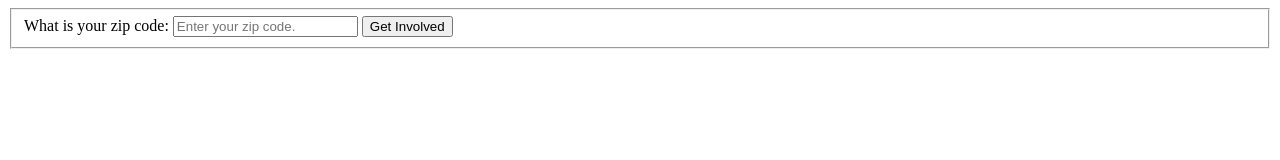
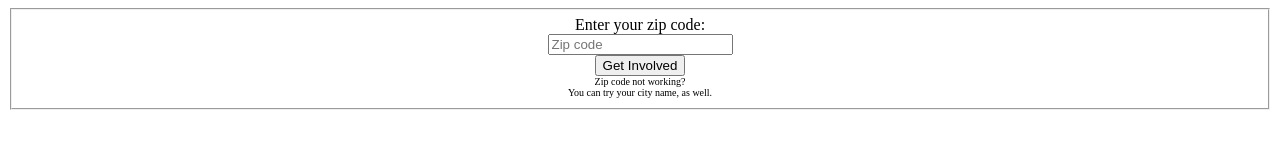
Before and after one commit to charlesvestal/morethanvotes, a website: page form.html in a window 1280 px wide. Drawn offline with Linux system fonts and the light colour scheme.

Commit message:
Adding support for freeform input

```diff
--- a/form.html
+++ b/form.html
@@ -1,12 +1,17 @@
 <html>
    <body>
+      <div style="text-align: center">
       <form action="" method="post" enctype="multipart/form-data">
          <fieldset>
-            <label for="name">What is your zip code:</label>
-            <input type="text" id="zipcode" name="zipcode" placeholder="Enter your zip code." />
-
-            <input type="submit" value="Get Involved" />
+            <label for="name">Enter your zip code:</label> <br />
+            <input type="text" id="zipcode" name="zipcode" placeholder="Zip code" /> <br />
+            <input type="submit" value="Get Involved" /> <br />
+            <span style="font-size:10px">
+			Zip code not working? <br/>You can try your city name, as well.
+		</span>
          </fieldset>
       </form>
+
+      </div>
    </body>
 </html>
```
Also changed, not shown: server.js (+21 -12 lines), 1 other file.
